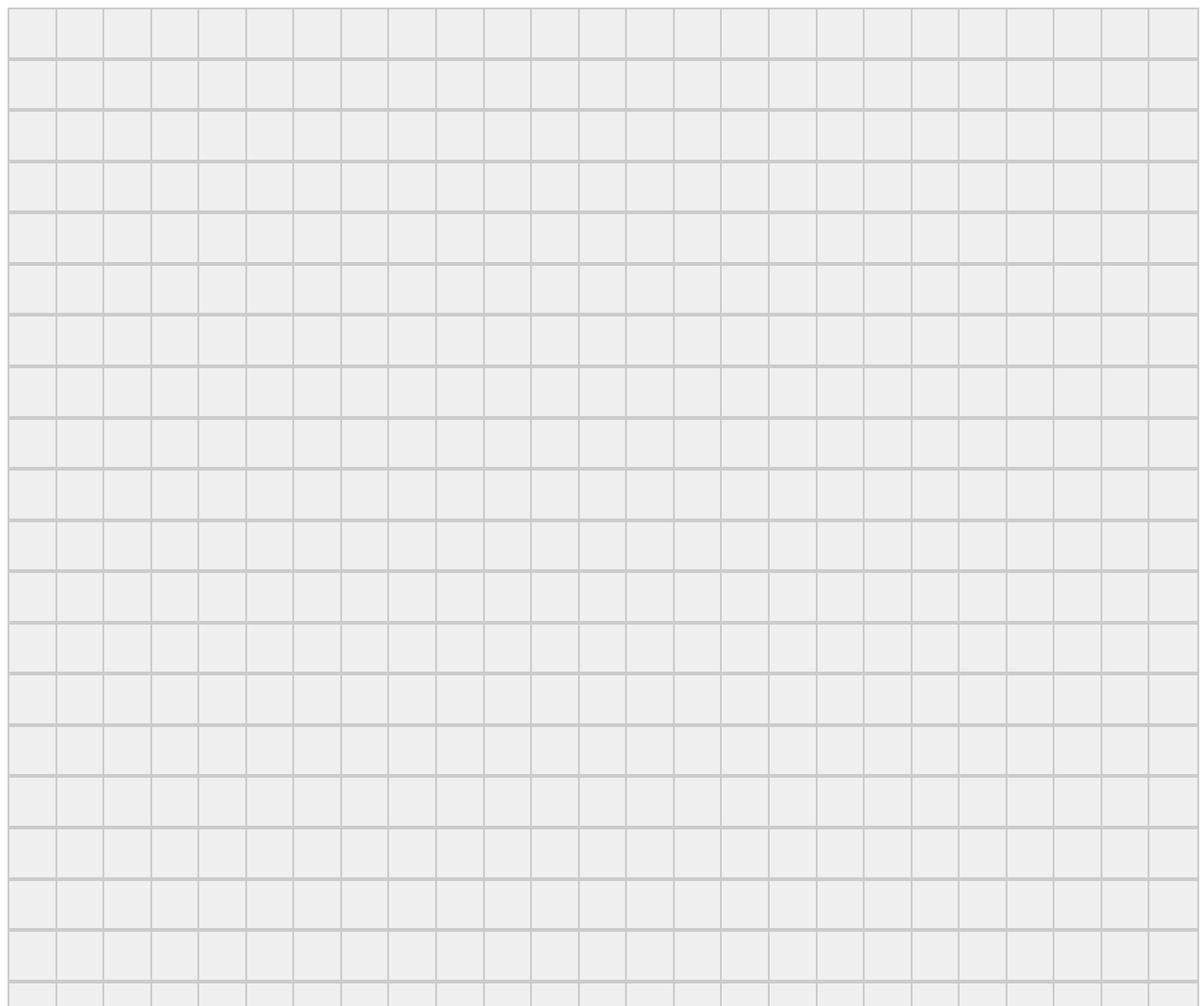
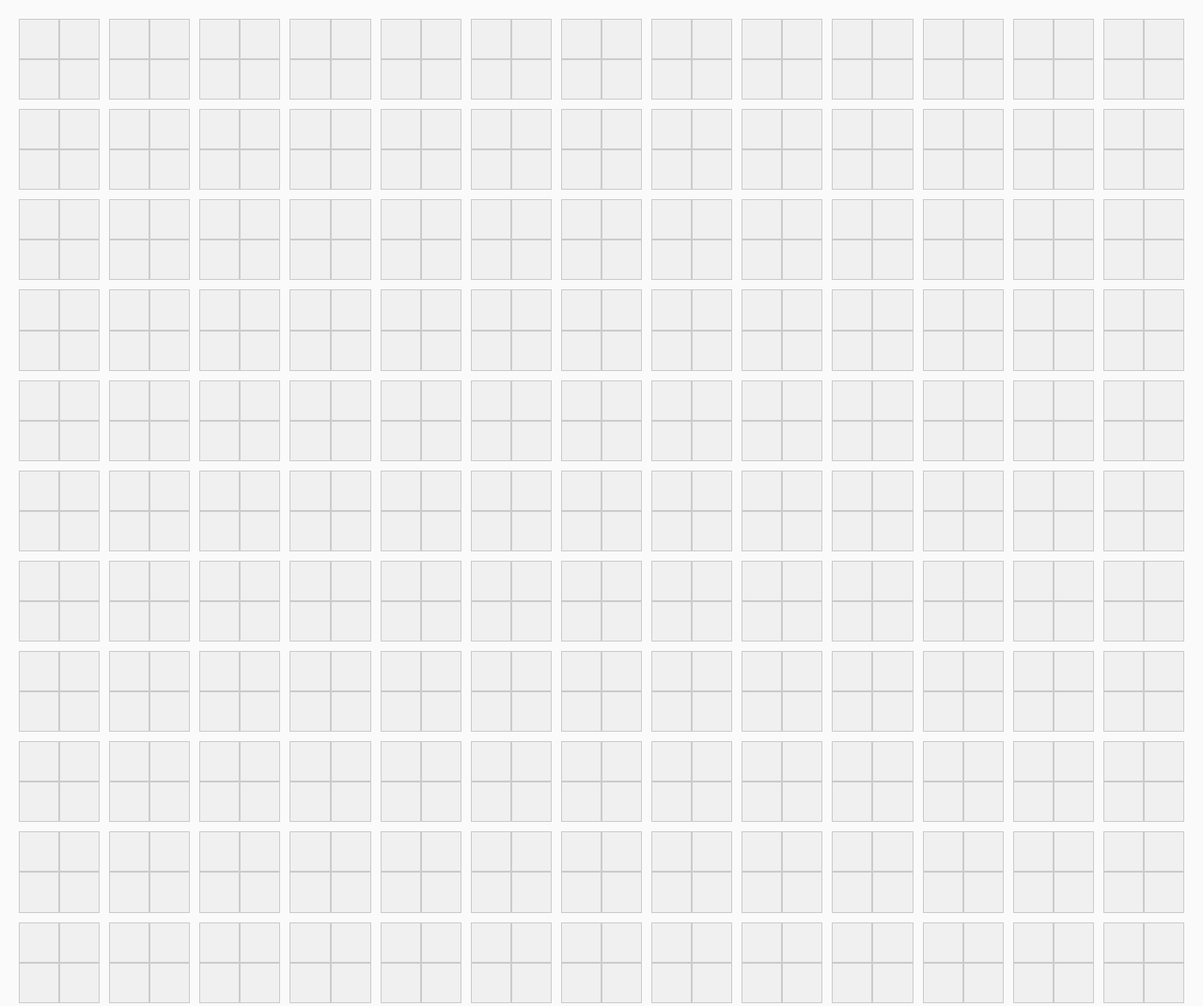
Before and after one commit to anagmk/Demo_PIxel, a plain HTML site: page index.html in a window 1280 px wide. Shown: the top 1071 px of the page at 94% size. Drawn offline with Linux system fonts and the light colour scheme.

Commit message:
Add files via upload

```diff
--- a/index.html
+++ b/index.html
@@ -5,23 +5,37 @@
   <meta name="viewport" content="width=device-width, initial-scale=1.0"/>
   <title>Digital Real Estate</title>
   <style>
-    .grid {
+    body {
+      margin: 0;
+      padding: 20px;
+      background: #fafafa;
+      font-family: sans-serif;
+    }
+
+    .outer-grid {
       display: grid;
-      grid-template-columns: repeat(25, 1fr);
+      grid-template-columns: repeat(auto-fill, minmax(80px, 1fr));
+      gap: 10px;
+    }
+
+    .group {
+      display: grid;
+      grid-template-columns: repeat(2, 1fr);
+      grid-template-rows: repeat(2, 1fr);
       gap: 0;
-      /* max-width: 600px; */
-      /* margin: 30px auto; */
+      aspect-ratio: 1 / 1;
+      width: 100%;
     }
 
     .tile {
       width: 100%;
-      padding-top: 100%;
-      position: relative;
+      aspect-ratio: 1 / 1;
       background-color: #f0f0f0;
-      border: 2px solid #ccc;
-      cursor: pointer;
+      border: 1px solid #ccc;
       background-size: cover;
       background-position: center;
+      cursor: pointer;
+      box-sizing: border-box;
     }
 
     .tile:hover {
@@ -35,25 +49,30 @@
 </head>
 <body>
 
-  <div class="grid" id="grid"></div>
+  <div class="outer-grid" id="outerGrid"></div>
   <input type="file" id="imageInput" accept="image/*" />
 
   <script>
-    const grid = document.getElementById("grid");
+    const outerGrid = document.getElementById("outerGrid");
     const imageInput = document.getElementById("imageInput");
+    let selectedTile = null;
+    const tileData = [];
 
-    let selectedTile = null;
-    const tileData = []; // Stores { image, link, locked } for each tile
+    let tileIndex = 0;
+    const totalGroups = Math.floor(1000 / 4); // 4 tiles per group
 
-    for (let i = 0; i < 1000; i++) {
+    for (let g = 0; g < totalGroups; g++) {
+      const group = document.createElement("div");
+      group.className = "group";
+
+      for (let t = 0; t < 4; t++) {
         const tile = document.createElement("div");
         tile.className = "tile";
-      tile.dataset.index = i;
+        tile.dataset.index = tileIndex;
 
         tile.addEventListener("click", () => {
           const index = tile.dataset.index;
           if (tileData[index]?.locked) {
-          // Redirect if already set
             if (tileData[index].link) {
               window.open(tileData[index].link, "_blank");
             }
@@ -63,8 +82,12 @@
           }
         });
 
-      grid.appendChild(tile);
         tileData.push({ image: null, link: null, locked: false });
+        group.appendChild(tile);
+        tileIndex++;
+      }
+
+      outerGrid.appendChild(group);
     }
 
     imageInput.addEventListener("change", (event) => {
```
Lines whose indentation alone changed are shown as unchanged.
